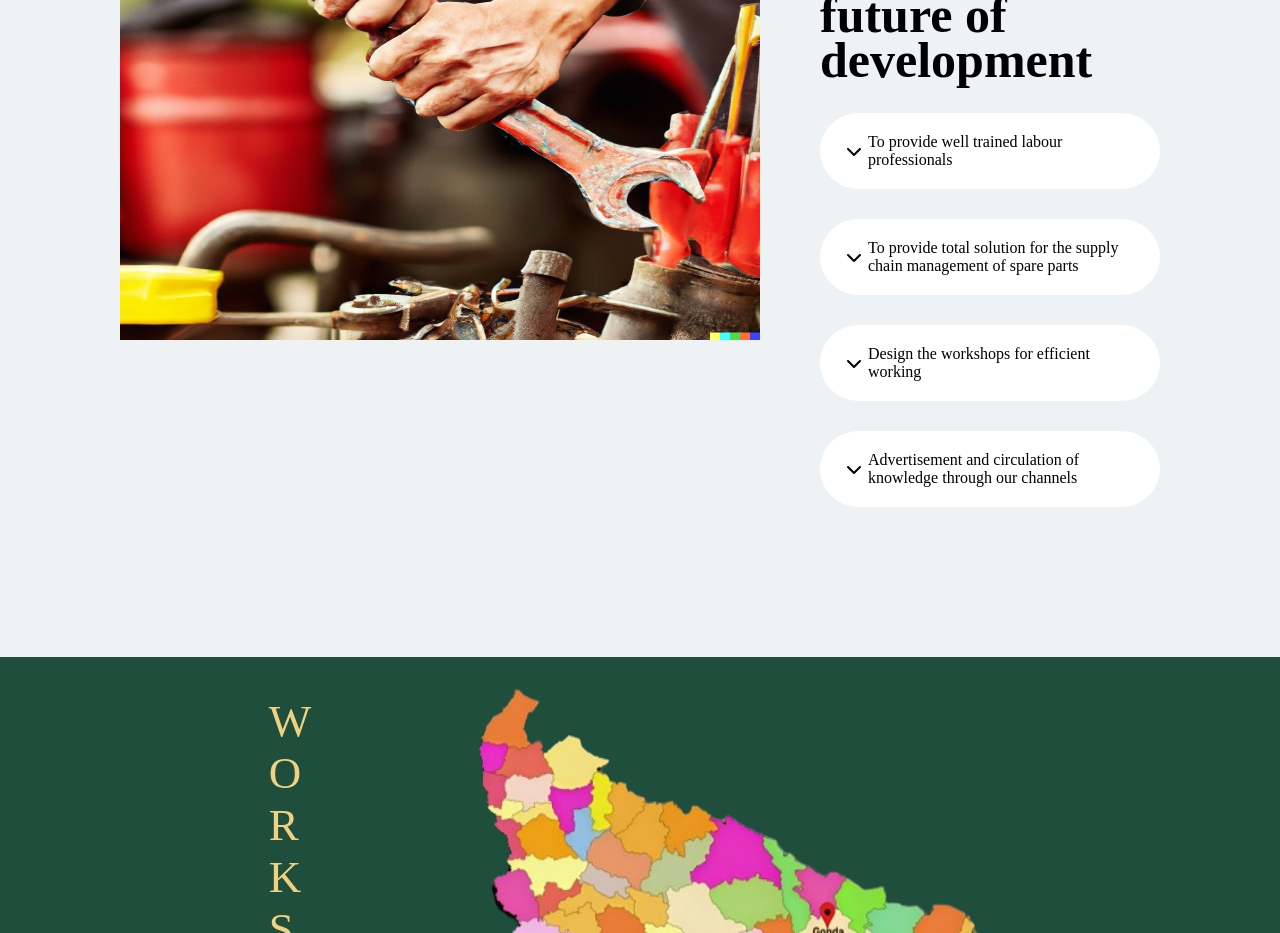
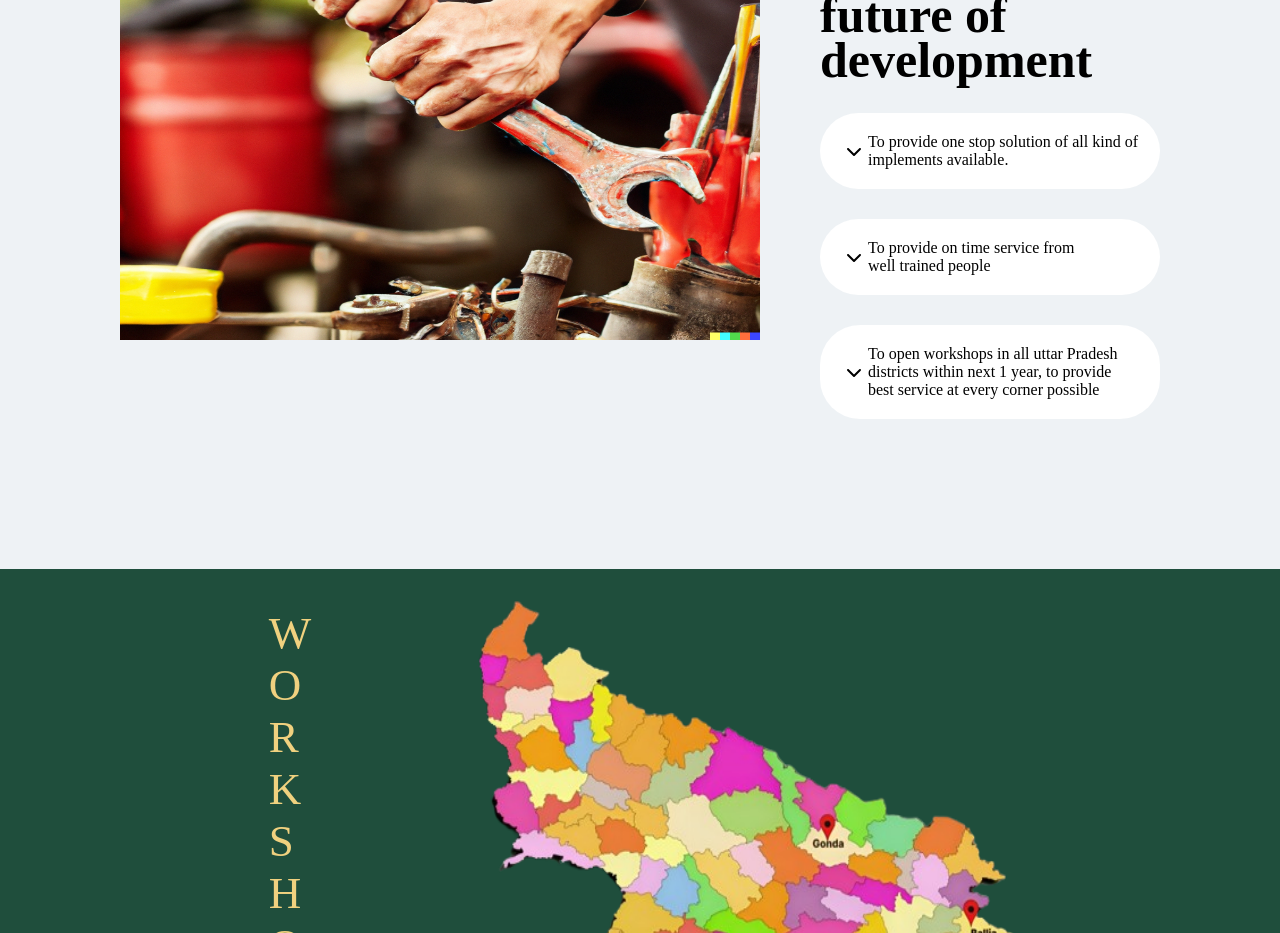
Before and after one commit to Vaishali054/AgriMechanics, a React (Create React App) app: page / in a window 1280 px wide. Shown: the part 2260-3193 px from the top of the page. Built offline with nearby package versions, Linux system fonts and the light colour scheme.

Commit message:
fix: vision

```diff
--- a/src/components/vision/Vision.jsx
+++ b/src/components/vision/Vision.jsx
@@ -21,7 +21,8 @@ export default function Vision() {
            <FontAwesomeIcon icon={faChevronDown} />
             </div>
            <div className='vision-detail'>
-            To provide well trained labour professionals
+            To provide one stop solution of all
+            kind of implements available.
 
            </div>
             </div>
@@ -31,8 +32,9 @@ export default function Vision() {
            <FontAwesomeIcon icon={faChevronDown} />
             </div>
             <div className='vision-detail'>
-            To provide total solution for the supply chain
-            management of spare parts
+            To provide on time service from
+            well trained people
+
             </div>
             </div>
            <div className='vision3'>
@@ -41,18 +43,9 @@ export default function Vision() {
            <FontAwesomeIcon icon={faChevronDown}/>
             </div>
             <div className='vision-detail'>
-            Design the workshops for efficient working
-            </div>
-            </div>
-           <div className='vision3'>
-            <div className='center icon'>
 
-           <FontAwesomeIcon icon={faChevronDown}/>
-            </div>
-            <div className='vision-detail'>
-            Advertisement and circulation of knowledge through
-            our channels
-            </div>
+            To open workshops in all
+            uttar Pradesh districts within next 1 year, to provide best service at every corner possible</div>
             </div>
         </div>
 
```
